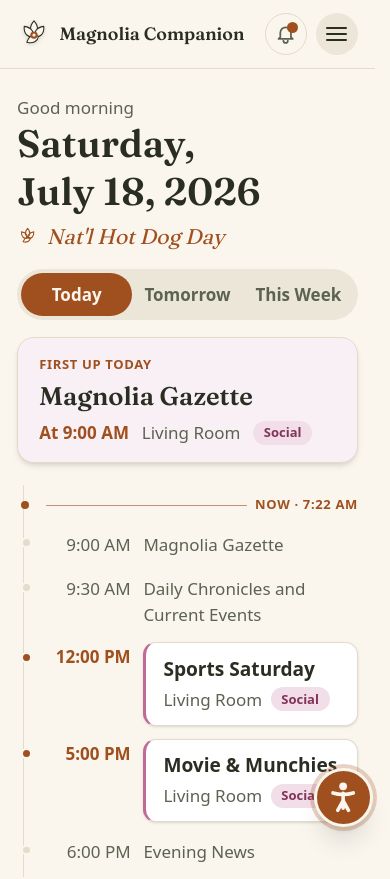
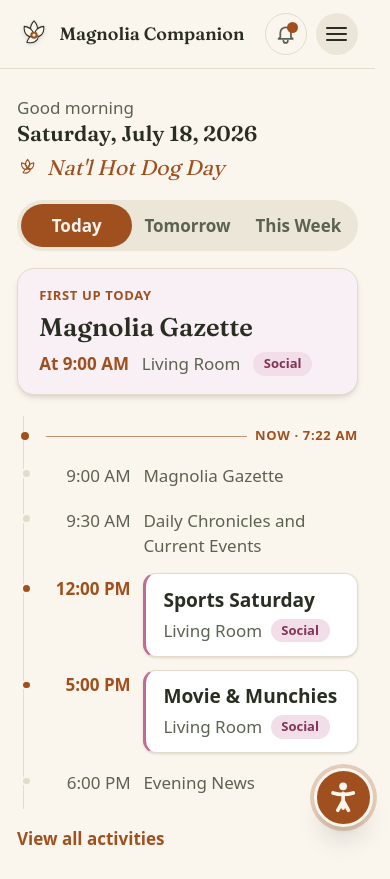
Before and after one commit to dillo/magnolia-companion, a Next.js app: page / in a window 390 px wide. Shown: the top 879 px of the page. Built offline with nearby package versions, Linux system fonts and the light colour scheme.

Commit message:
fix: fluid masthead date size so it never wraps on phones

```diff
--- a/components/HomeClient.tsx
+++ b/components/HomeClient.tsx
@@ -71,9 +71,9 @@ export default function HomeClient({
         {pick === "today" ? (
           <>
             <p className="text-moss">{now ? greetingFor(now) : " "}</p>
-            <h1 className="font-display text-4xl font-semibold leading-tight">
-              {/* Deliberate two-line masthead on phones: the full date can't fit one line at display size. */}
-              {dayNameOfISO(date)},<br className="sm:hidden" /> {longDateOfISO(date)}
+            <h1 className="whitespace-nowrap font-display text-[clamp(1rem,6vw_-_2px,2.25rem)] font-semibold leading-tight">
+              {/* Fluid size: sized so the longest date ("Wednesday, September 30, 2026") stays one line at any width. */}
+              {dayNameOfISO(date)}, {longDateOfISO(date)}
             </h1>
             {day?.theme && (
               <p className="mt-1.5 flex items-center gap-2 font-display text-xl italic text-copper">
```
